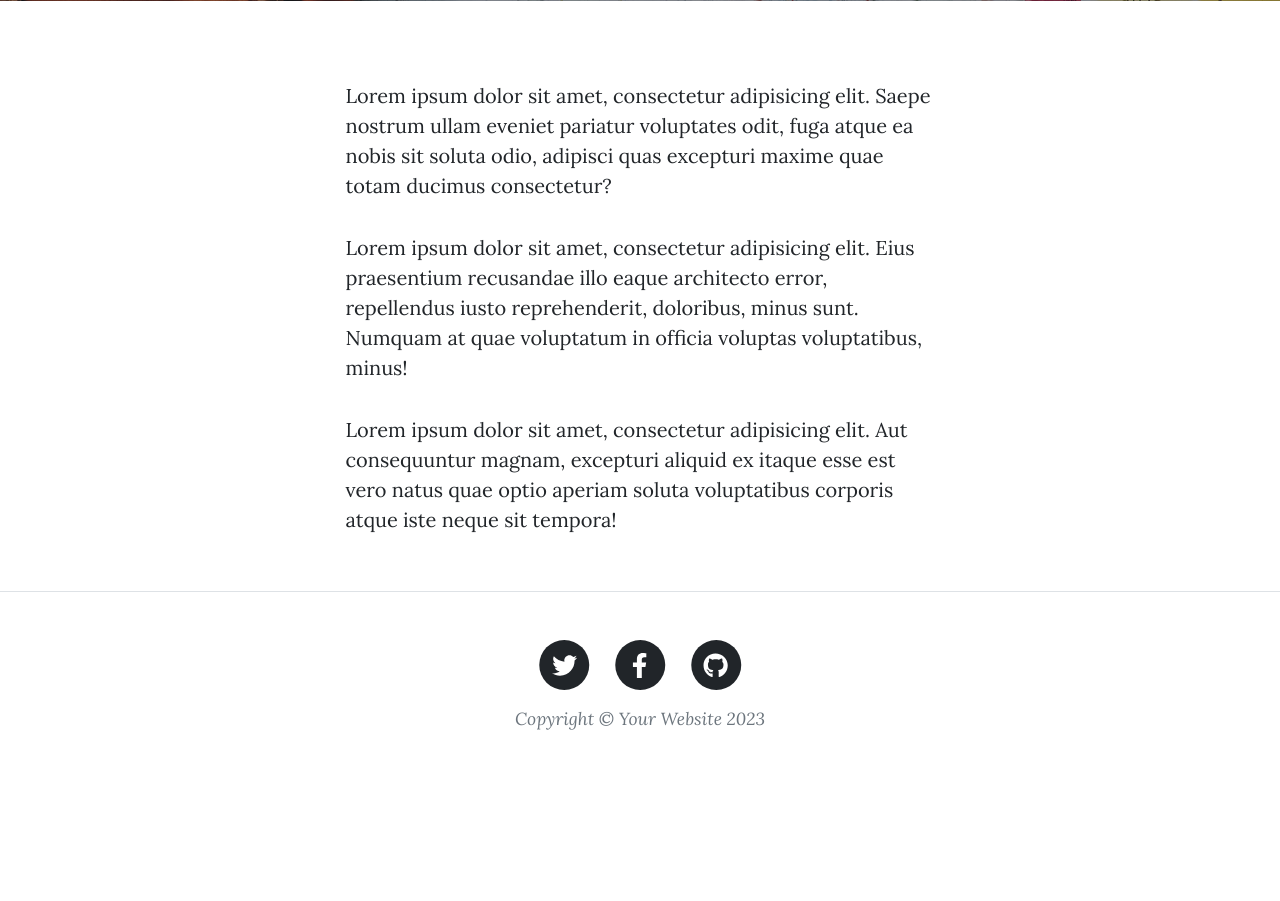
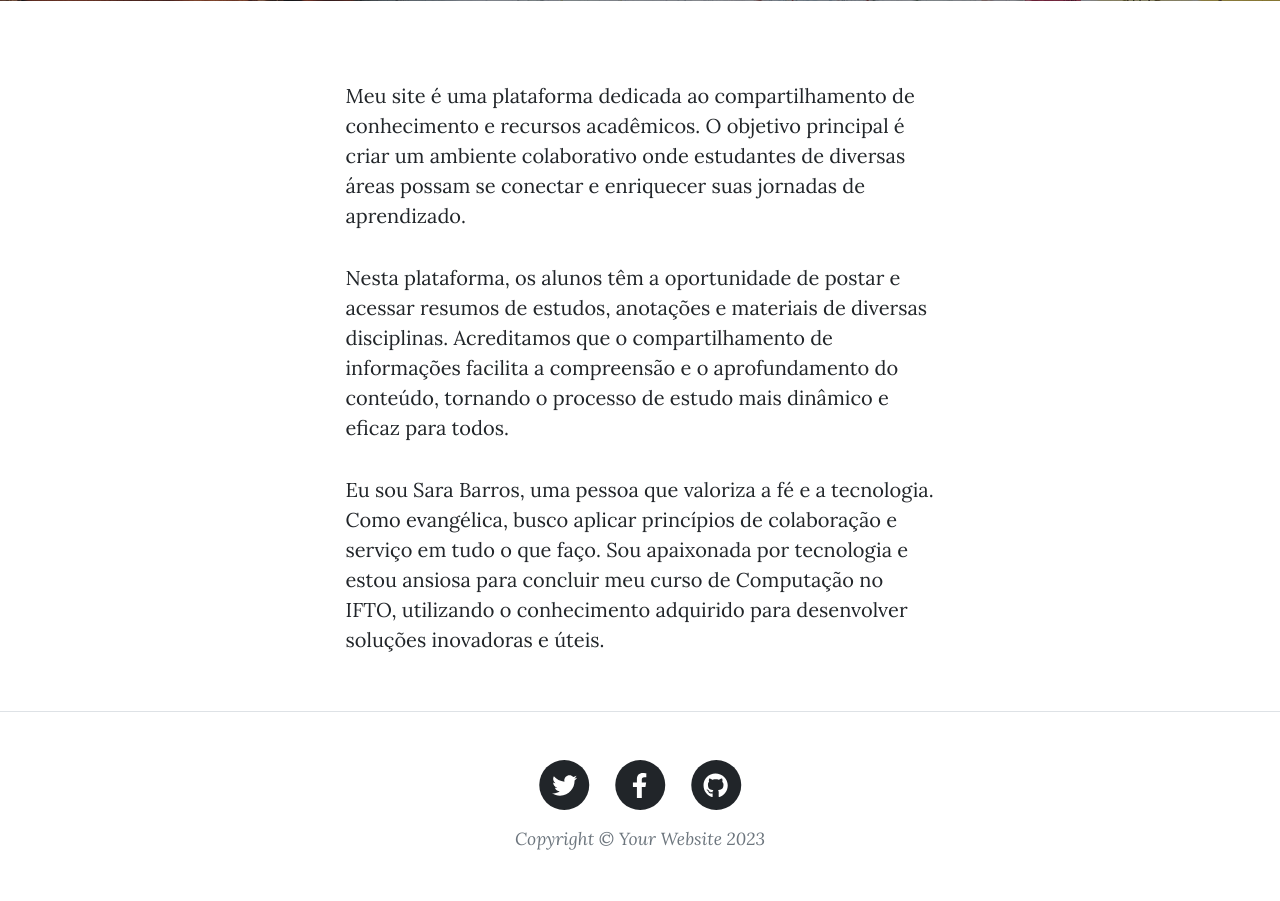
Before and after one commit to Joaquim63/SiteOnlineProvaWeb, a Django app: page /sobre/ in a window 1280 px wide. Shown: the part 531-1432 px from the top of the page. Before the commit the page ends 1261 px from the top, so only its background shows below. Run offline with Django 5.2, Linux system fonts and the light colour scheme; some libraries are stand-ins or nearby versions.

Commit message:
atualização

```diff
--- a/socialapp/templates/social/about.html
+++ b/socialapp/templates/social/about.html
@@ -52,9 +52,10 @@
             <div class="container px-4 px-lg-5">
                 <div class="row gx-4 gx-lg-5 justify-content-center">
                     <div class="col-md-10 col-lg-8 col-xl-7">
-                        <p>Lorem ipsum dolor sit amet, consectetur adipisicing elit. Saepe nostrum ullam eveniet pariatur voluptates odit, fuga atque ea nobis sit soluta odio, adipisci quas excepturi maxime quae totam ducimus consectetur?</p>
-                        <p>Lorem ipsum dolor sit amet, consectetur adipisicing elit. Eius praesentium recusandae illo eaque architecto error, repellendus iusto reprehenderit, doloribus, minus sunt. Numquam at quae voluptatum in officia voluptas voluptatibus, minus!</p>
-                        <p>Lorem ipsum dolor sit amet, consectetur adipisicing elit. Aut consequuntur magnam, excepturi aliquid ex itaque esse est vero natus quae optio aperiam soluta voluptatibus corporis atque iste neque sit tempora!</p>
+                        <p>Meu site é uma plataforma dedicada ao compartilhamento de conhecimento e recursos acadêmicos. O objetivo principal é criar um ambiente colaborativo onde estudantes de diversas áreas possam se conectar e enriquecer suas jornadas de aprendizado.</p>
+<p>Nesta plataforma, os alunos têm a oportunidade de postar e acessar resumos de estudos, anotações e materiais de diversas disciplinas. Acreditamos que o compartilhamento de informações facilita a compreensão e o aprofundamento do conteúdo, tornando o processo de estudo mais dinâmico e eficaz para todos.</p>
+<p>Eu sou Sara Barros, uma pessoa que valoriza a fé e a tecnologia. Como evangélica, busco aplicar princípios de colaboração e serviço em tudo o que faço. Sou apaixonada por tecnologia e estou ansiosa para concluir meu curso de Computação no IFTO, utilizando o conhecimento adquirido para desenvolver soluções inovadoras e úteis.</p>
+
                     </div>
                 </div>
             </div>
```
